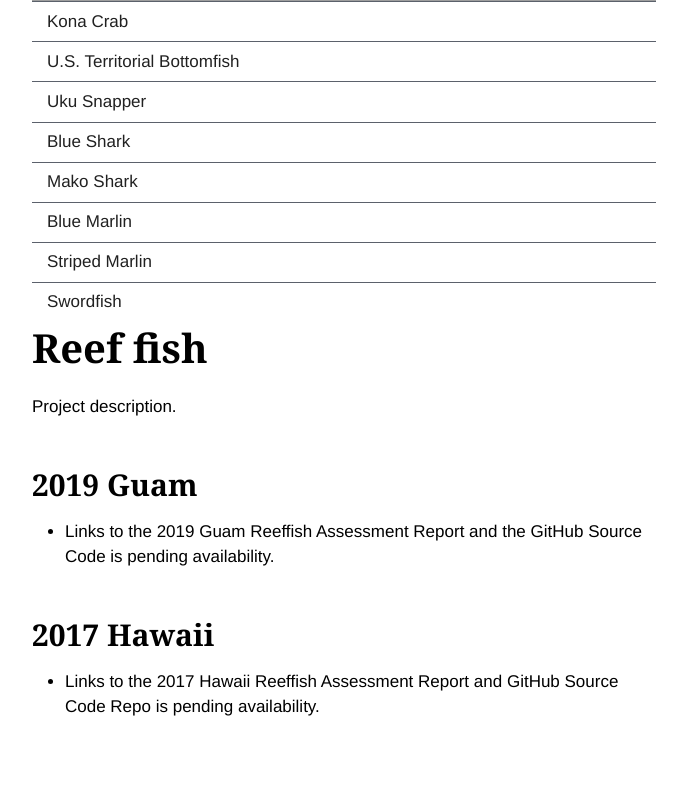
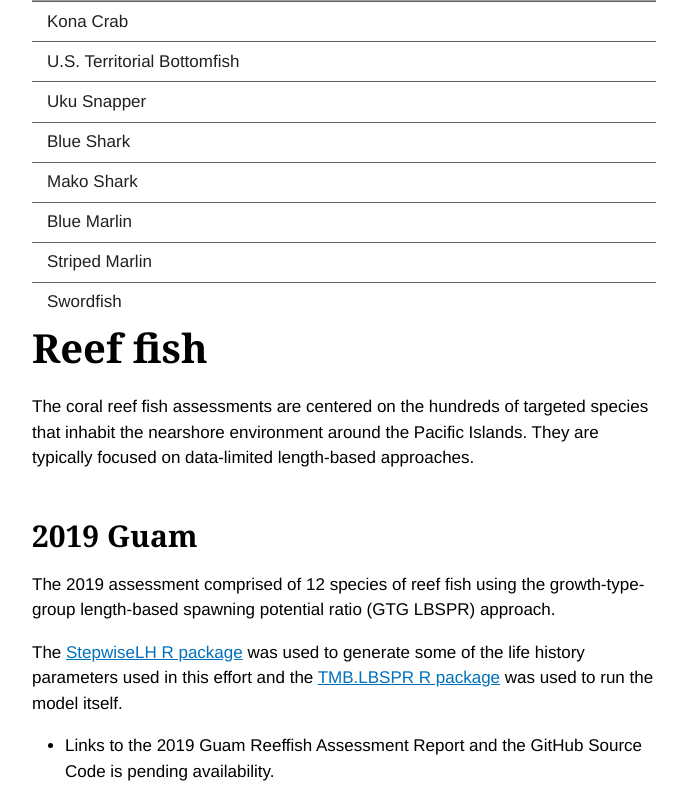
Before and after one commit to PIFSCstockassessments/PIFSCstockassessments.github.io, a Jekyll site: the page built from pifsc-sap-collections/_assessments/reeffish.md, in a window 1280 px wide and 1400 px high, scrolled down 770 px. Shown: the top 797 px of the window, without its empty margins (118-805 px from the left). Built offline with Jekyll 4.4.1, drawn with Linux system fonts in a browser that asks for light colours; some web fonts are replaced; some of the changed text lies outside the part shown; grey boxes are pictures that could not be loaded.

Commit message:
Reeffish Assessment blurbs

```diff
--- a/pifsc-sap-collections/_assessments/reeffish.md
+++ b/pifsc-sap-collections/_assessments/reeffish.md
@@ -1,7 +1,8 @@
 ---
 title: Reef fish
 permalink: /assessments/reeffish/
-description: Project description.
+description: |
+  The coral reef fish assessments are centered on the hundreds of targeted species that inhabit the nearshore environment around the Pacific Islands. They are typically focused on data-limited length-based approaches.
 
 subnav:
 - text: 2019 Guam
@@ -13,8 +14,19 @@
 
 ## 2019 Guam
 
+The 2019 assessment comprised of 12 species of reef fish using the growth-type-group length-based
+spawning potential ratio (GTG LBSPR) approach.
+
+The [StepwiseLH R package](/packages/stepwiseLH/) was used to generate some of the life history parameters used in this effort and the [TMB.LBSPR R package](/packages/tmb-lbspr/) was used to run the model itself.
+
 * Links to the 2019 Guam Reeffish Assessment Report and the GitHub Source Code is pending availability.
 
 ## 2017 Hawaii
 
+The 2017 assessment comprised of 27 species of reef fish using a mean-length mortality model and a
+population model to estimate spawning potential ratios (i.e. stock status).
+
+The StepwiseLH approach was also used to generate life history parameters for some species. All of these steps were implemented in a
+Java-language program available upon request.
+
 * Links to the 2017 Hawaii Reeffish Assessment Report and GitHub Source Code Repo is pending availability.
```
